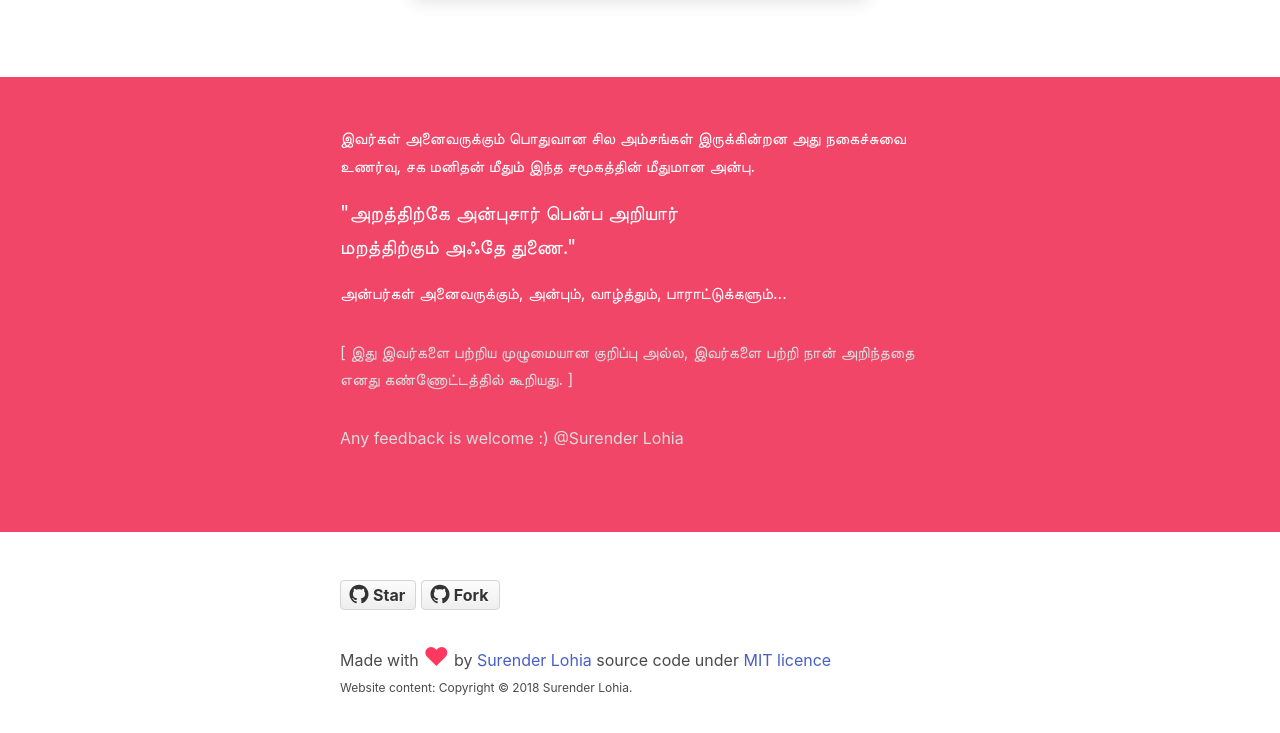
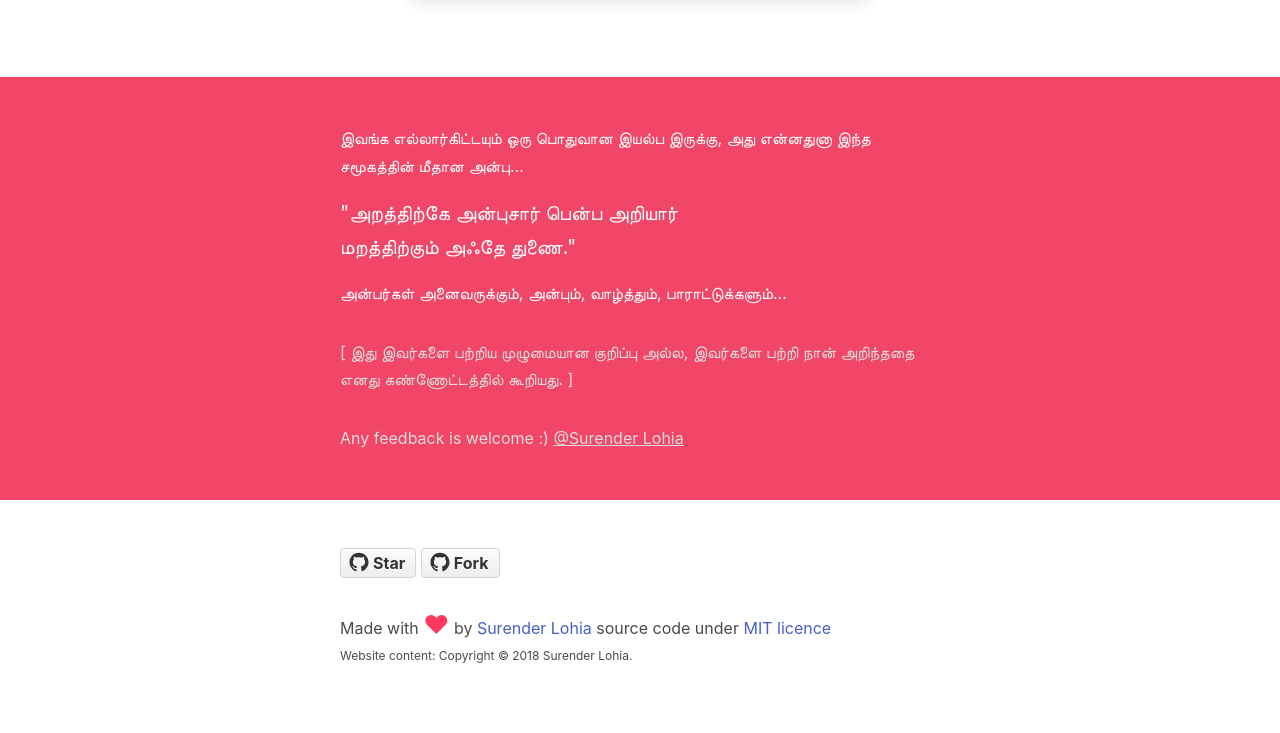
Before and after one commit to SurenderLohia/favorite-fb-writers, a plain HTML site: page index.html in a window 1280 px wide. Shown: the part 10562-11295 px from the top of the page. Drawn offline with nearby package versions, Linux system fonts and the light colour scheme.

Commit message:
Minor content updates.

```diff
--- a/css/main.css
+++ b/css/main.css
@@ -93,6 +93,15 @@ body {
     font-family: -apple-system,BlinkMacSystemFont,Segoe UI,Roboto,Oxygen,Ubuntu,Cantarell,Open Sans,Helvetica Neue,sans-serif;
 }
 
+.link {
+	text-decoration: underline;
+	outline: 0;
+}
+
+.link:hover {
+	text-decoration: none;
+}
+
 /* https://codepen.io/chrisnager/pen/GgBxGm */
 .gh-button {
     display: inline-block;
--- a/index.html
+++ b/index.html
@@ -479,12 +479,12 @@
     <section id="congrats" class="hero is-danger">
       <div class="hero-body">
         <div class="wrap-big">
-          <p class="bottom-spacing-small">இவர்கள் அனைவருக்கும் பொதுவான சில அம்சங்கள் இருக்கின்றன அது நகைச்சுவை உணர்வு, சக மனிதன் மீதும் இந்த சமூகத்தின் மீதுமான அன்பு.</p>
+          <p class="bottom-spacing-small">இவங்க எல்லார்கிட்டயும் ஒரு பொதுவான இயல்ப இருக்கு, அது என்னதுனா இந்த சமூகத்தின் மீதான அன்பு...</p>
           <p class="is-size-5 bottom-spacing-small">"அறத்திற்கே அன்புசார் பென்ப அறியார் <br>
           மறத்திற்கும் அஃதே துணை."</p>
           <p class="bottom-spacing">அன்பர்கள் அனைவருக்கும், அன்பும்,  வாழ்த்தும், பாராட்டுக்களும்...</p>
           <p class="has-text-grey-lighter bottom-spacing">[ இது இவர்களை பற்றிய முழுமையான  குறிப்பு அல்ல, இவர்களை பற்றி நான் அறிந்ததை எனது கண்ணோட்டத்தில் கூறியது. ]</p>
-          <p class="has-text-grey-lighter bottom-spacing">Any feedback is welcome :) <a href="https://twitter.com/surender_lohiaa" target="_blank">@Surender Lohia</a> </p>
+          <p class="has-text-grey-lighter">Any feedback is welcome :) <a class="link" href="https://twitter.com/surender_lohia" target="_blank">@Surender Lohia</a> </p>
         </div>
       </div>
     </section>
```
